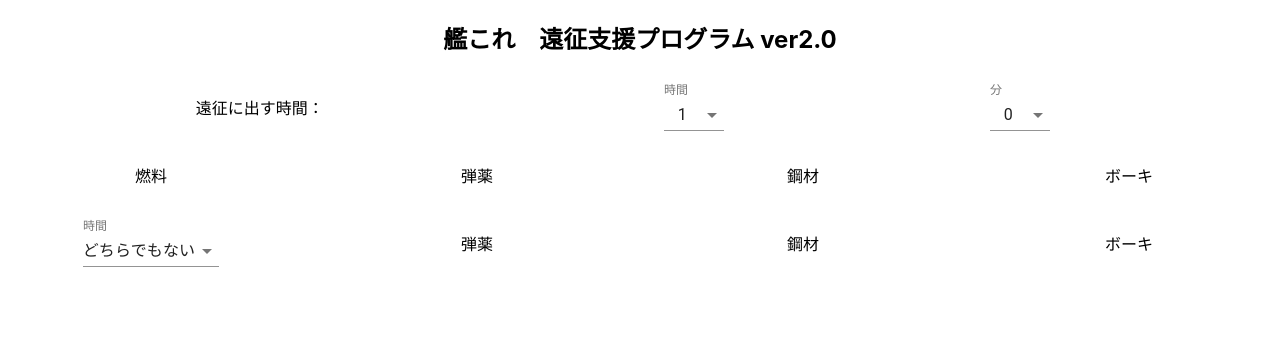
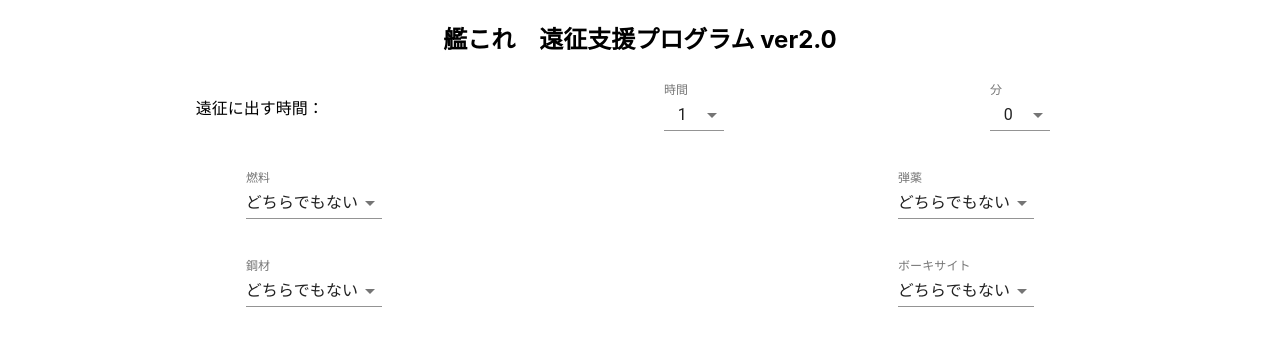
Before and after one commit to hirarira/KanColeEns, a React (Create React App) app in the folder kankore-ens/: page / in a window 1280 px wide. Shown: the top 346 px of the page. Built offline with nearby package versions, Linux system fonts and the light colour scheme.

Commit message:
入力欄を整備しました

```diff
--- a/kankore-ens/src/App.js
+++ b/kankore-ens/src/App.js
@@ -86,21 +86,9 @@
             </Select>
           </FormControl>
         </Grid>
-        <Grid item xs={3}>
-          燃料
-        </Grid>
-        <Grid item xs={3}>
-          弾薬
-        </Grid>
-        <Grid item xs={3}>
-          鋼材
-        </Grid>
-        <Grid item xs={3}>
-          ボーキ
-        </Grid>
-        <Grid item xs={3}>
+        <Grid item xs={6}>
           <FormControl className={classes.formControl}>
-            <InputLabel>時間</InputLabel>
+            <InputLabel>燃料</InputLabel>
             <Select
               value={needFuel}
               onChange={changeFuel}
@@ -115,14 +103,56 @@
             </Select>
           </FormControl>
         </Grid>
-        <Grid item xs={3}>
-          弾薬
+        <Grid item xs={6}>
+          <FormControl className={classes.formControl}>
+          <InputLabel>弾薬</InputLabel>
+            <Select
+              value={needBullet}
+              onChange={changeBulle}
+            >
+              {
+                needLabel.map((x, id) =>{
+                  return (
+                    <MenuItem key={id} value={needLabel.length - id - 1}>{x}</MenuItem>
+                  )
+                })
+              }
+            </Select>
+          </FormControl>
         </Grid>
-        <Grid item xs={3}>
-          鋼材
+        <Grid item xs={6}>
+          <FormControl className={classes.formControl}>
+            <InputLabel>鋼材</InputLabel>
+            <Select
+              value={needSteel}
+              onChange={changeSteel}
+            >
+              {
+                needLabel.map((x, id) =>{
+                  return (
+                    <MenuItem key={id} value={needLabel.length - id - 1}>{x}</MenuItem>
+                  )
+                })
+              }
+            </Select>
+          </FormControl>
         </Grid>
-        <Grid item xs={3}>
-          ボーキ
+        <Grid item xs={6}>
+          <FormControl className={classes.formControl}>
+            <InputLabel>ボーキサイト</InputLabel>
+            <Select
+              value={needBauxite}
+              onChange={changeBauxite}
+            >
+              {
+                needLabel.map((x, id) =>{
+                  return (
+                    <MenuItem key={id} value={needLabel.length - id - 1}>{x}</MenuItem>
+                  )
+                })
+              }
+            </Select>
+          </FormControl>
         </Grid>
       </Grid>
     </div>
```
